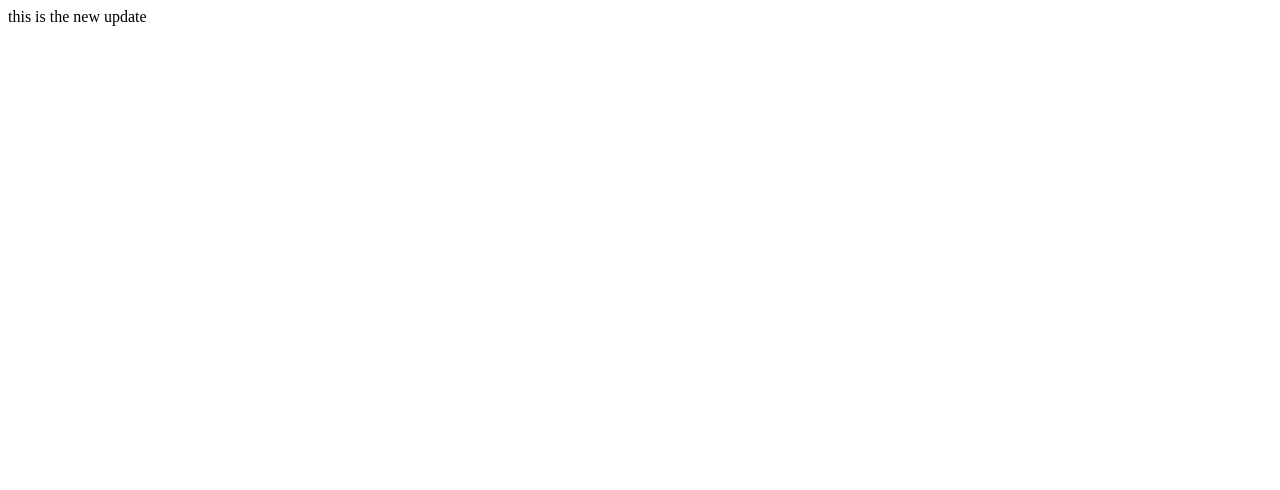
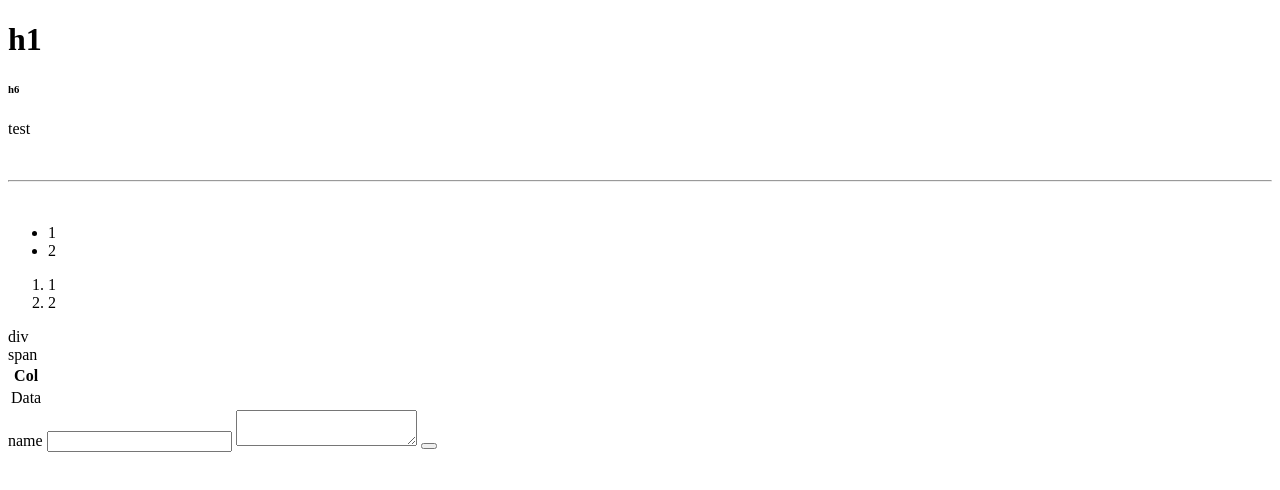
Before and after one commit to LecarreGavini/web-dev-1, a plain HTML site: page index.html in a window 1280 px wide. Drawn offline with Linux system fonts and the light colour scheme.

Commit message:
feat: add changes

```diff
--- a/index.html
+++ b/index.html
@@ -8,7 +8,37 @@
 </head>
 
 <body>
-	this is the new update
+	<h1>h1</h1>
+	<h6>h6</h6>
+	<p>test</p>
+	<br>
+	<hr>
+	<a href="/about.html"></a>
+	<img src="" alt="">
+	<ul>
+		<li>1</li>
+		<li>2</li>
+	</ul>
+	<ol>
+		<li>1</li>
+		<li>2</li>
+	</ol>
+	<div>div</div>
+	<span>span</span>
+	<table>
+		<tr>
+			<th>Col</th>
+		</tr>
+		<tr>
+			<td>Data</td>
+		</tr>
+	</table>
+	<form>
+		<label>name</label>
+		<input>
+		<textarea></textarea>
+		<button></button>
+	</form>
 </body>
 
 </html>
```
